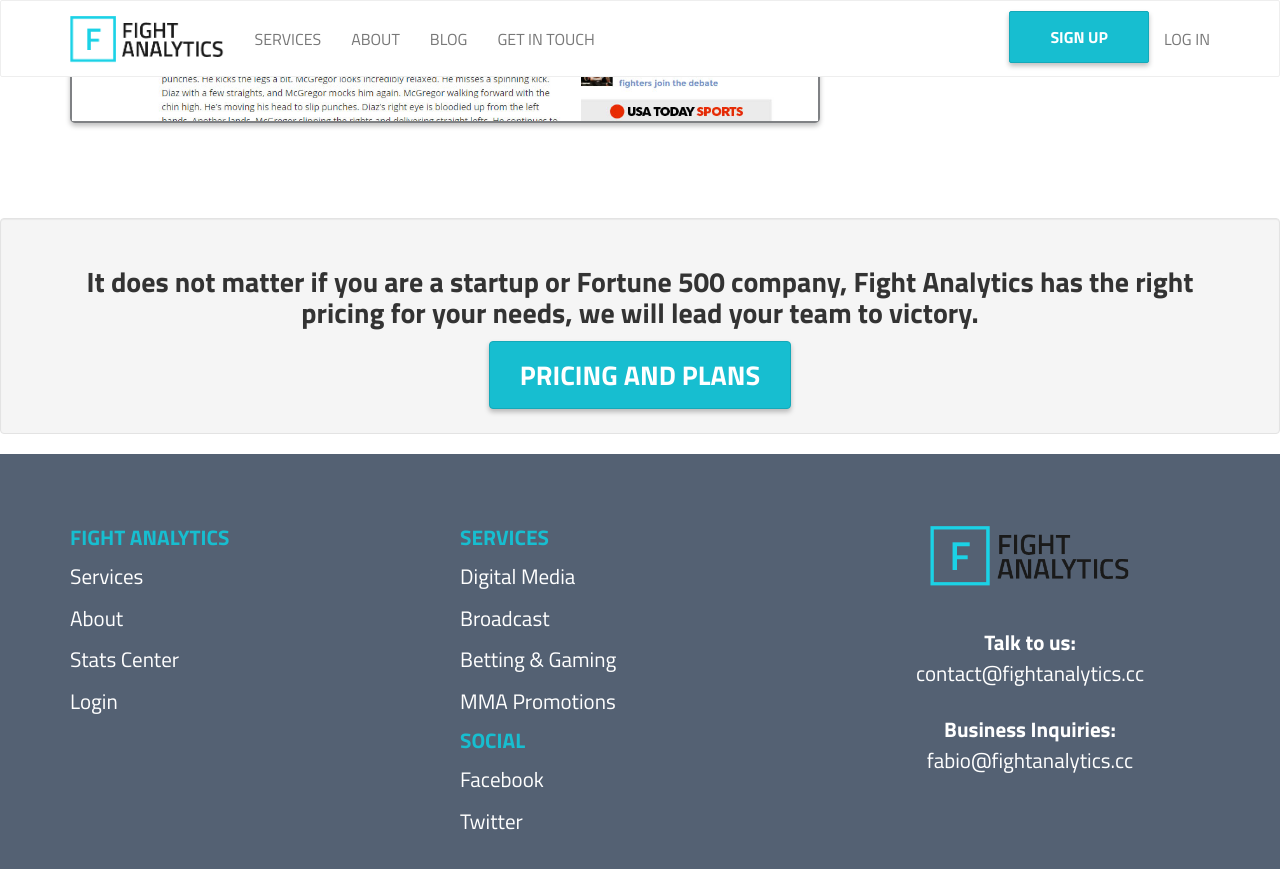
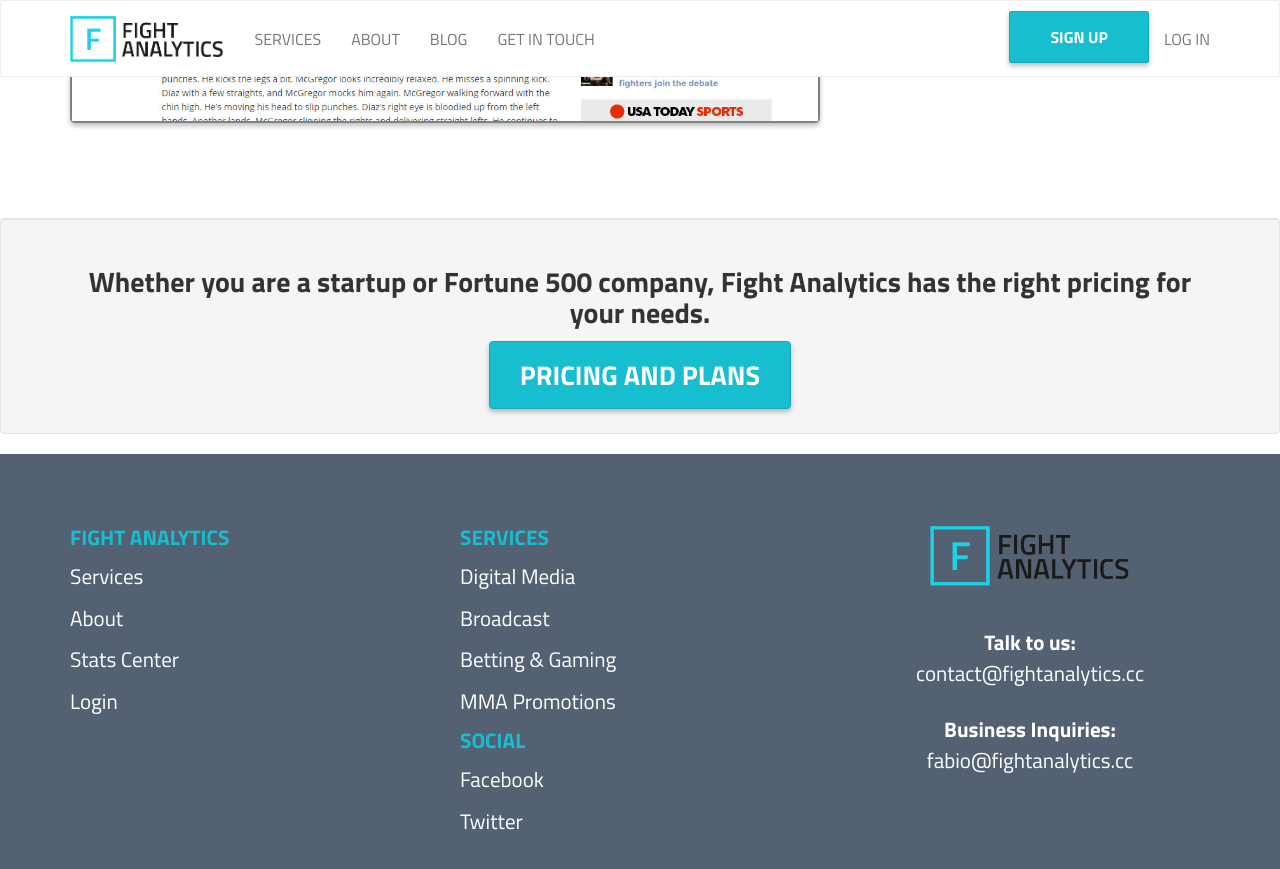
Before and after one commit to fightanalytics/site-fight-analytics, a Jekyll site: the page built from digital-media.md, in a window 1280 px wide and 900 px high, scrolled down 1441 px. Shown: the top 869 px of the window. Built offline with Jekyll 4.4.1, drawn with Linux system fonts in a browser that asks for light colours.

Commit message:
Trocar texto pricing

```diff
--- a/digital-media.md
+++ b/digital-media.md
@@ -99,7 +99,7 @@
 
 <div class="well well-lg">
   <div class="container">
-    <h3>It does not matter if you are a startup or Fortune 500 company, Fight Analytics has the right pricing for your needs, we will lead your team to victory.</h3>
-    <a href="/pricing" class="btn btn-primary btn-lg"><strong>Pricing and Plans</strong></a>
-  </div>
+  <h3>Whether you are a startup or Fortune 500 company, Fight Analytics has the right pricing for your needs.</h3>
+  <a href="/pricing" class="btn btn-primary btn-lg"><strong>Pricing and Plans</strong></a>
 </div>
+</div>
```
